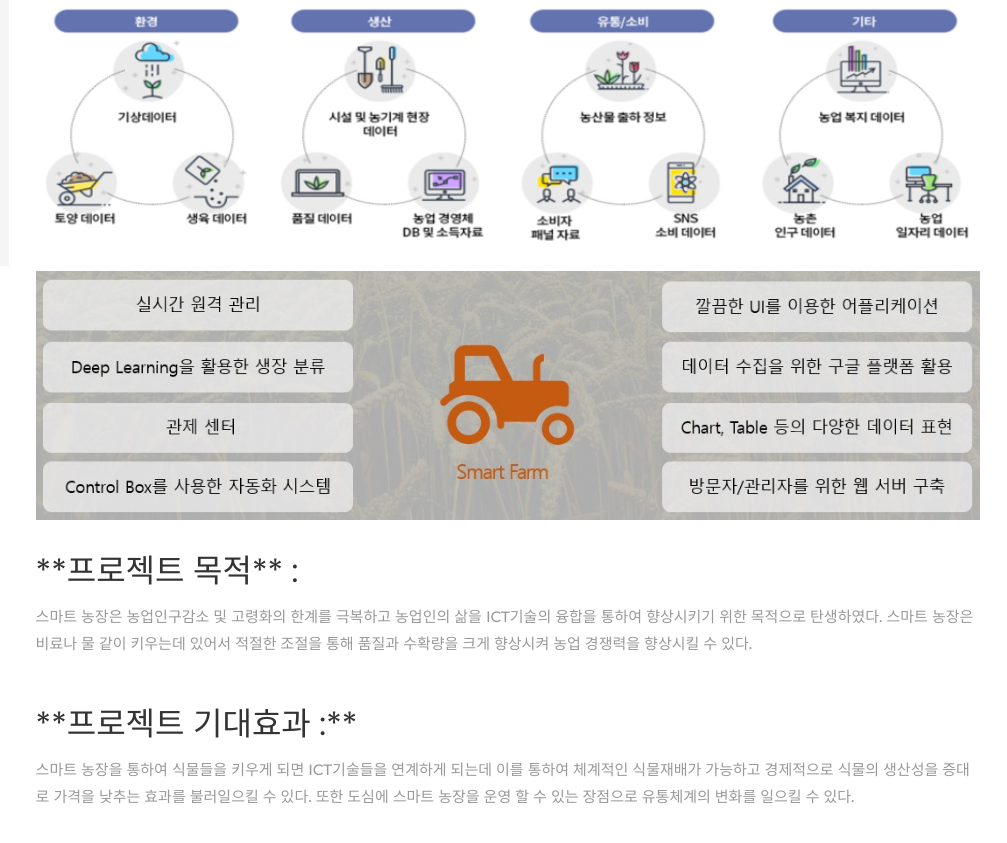
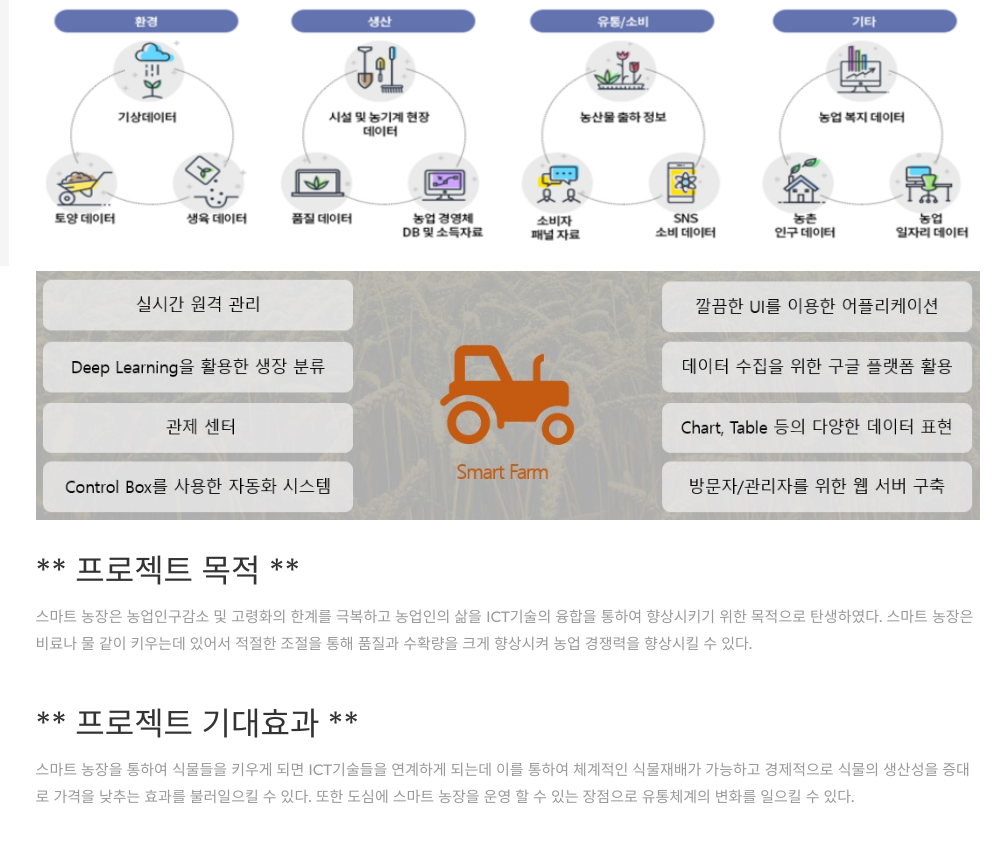
Before and after one commit to siksik1117/smartfarmportfolio, a plain HTML site: page outline.html in a window 1280 px wide. Shown: the part 534-1377 px from the top of the page, without its empty margins (273-1280 px from the left). Drawn offline with Linux system fonts and the light colour scheme; some packages are replaced by stand-ins of ours; no server answers; a web font is replaced by a local one.

Commit message:
Update outline.html

```diff
--- a/outline.html
+++ b/outline.html
@@ -73,11 +73,11 @@
             <br>
             <br>
 
-            <h2>**프로젝트 목적** :  </h2>
+            <h2>** 프로젝트 목적 ** </h2>
             <p>스마트 농장은 농업인구감소 및 고령화의 한계를 극복하고 농업인의 삶을 ICT기술의 융합을 통하여 향상시키기 위한 목적으로 탄생하였다.  스마트 농장은 비료나 물 같이 키우는데 있어서 적절한 조절을 통해 품질과 수확량을 크게 향상시켜 농업 경쟁력을 향상시킬 수 있다.
             </p>
             <br>
-            <h2>**프로젝트 기대효과 :** </h2>
+            <h2>** 프로젝트 기대효과 ** </h2>
             <p>스마트 농장을 통하여 식물들을 키우게 되면 ICT기술들을 연계하게 되는데 이를 통하여
                 체계적인 식물재배가 가능하고 경제적으로 식물의 생산성을 증대로 가격을 낮추는 효과를
                 불러일으킬 수 있다.
```
